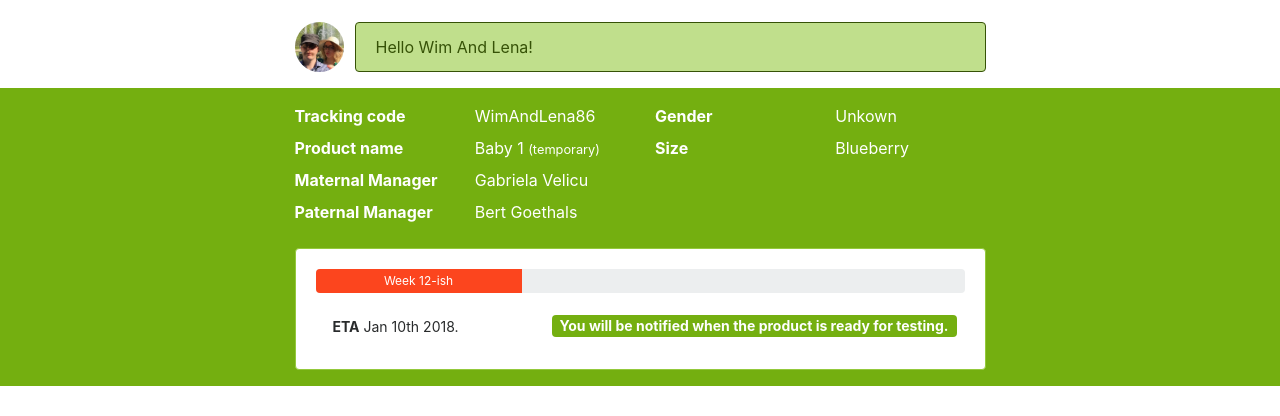
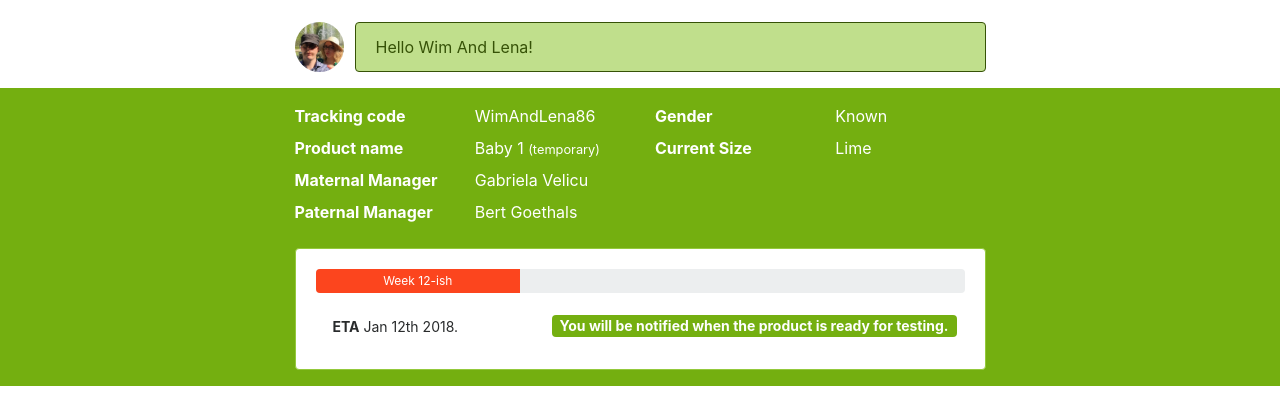
Before and after one commit to Bertg/velicu.com, a Jekyll site: the page built from products/WimAndLena86.html, in a window 1280 px wide and 900 px high. Shown: the part 138-554 px from the top of the window. Built offline with Jekyll 4.4.1, drawn with Linux system fonts in a browser that asks for light colours; nearby versions of some CDN libraries; some of the changed lines change nothing that is shown.

Commit message:
Updated details

```diff
--- a/_includes/details.html
+++ b/_includes/details.html
@@ -22,9 +22,9 @@
   <div class="col-md-6 col-sm-12">
     <dl class="row">
       <dt class="col-6">Gender</dt>
-      <dd class="col-6">Unkown</dd>
-      <dt class="col-6">Size</dt>
-      <dd class="col-6">Blueberry</dd>
+      <dd class="col-6">Known</dd>
+      <dt class="col-6">Current Size</dt>
+      <dd class="col-6" id="babySize"></dd>
     </dl>
   </div>
 </div>
@@ -47,7 +47,7 @@
     <div class="d-flex justify-content-end">
       <div class="mr-auto p-2">
         <span class="btn btn-sm">
-          <strong>ETA</strong>  Jan 10th 2018.
+          <strong>ETA</strong>  Jan 12th 2018.
         </span>
       </div>
       <div class="p-2">
@@ -101,11 +101,12 @@
 <script type="text/javascript">
   var dayInMilis = 1000 * 60 * 60 * 24,
     initDate = (new Date(2017, 3, 11)) / dayInMilis, // Dates are month 0-based
-    deliveryDate = (new Date(2018, 0, 10)) / dayInMilis, // Dates are month 0-based
+    deliveryDate = (new Date(2018, 0, 12)) / dayInMilis, // Dates are month 0-based
     today = Date.now() / dayInMilis;
 
   var totalDays = Math.round(deliveryDate - initDate),
-    currentDays = Math.round(today - initDate);
+    currentDays = Math.round(today - initDate),
+    currentWeeks = Math.round(currentDays / 7);
 
   var progressBar = document.getElementById('progress');
 
@@ -113,6 +114,48 @@
   progressBar.setAttribute("aria-valuenow", currentDays);
   progressBar.style.width = "" + ((currentDays / totalDays) * 100) + "%";
 
-  document.getElementById('week').textContent = "Week " + Math.round(currentDays / 7) + "-ish";
+  document.getElementById('week').textContent = "Week " + currentWeeks + "-ish";
+
+  var babySizes = [
+    'Poppy seed',
+    'Sesame seed',
+    'Lentil',
+    'Blueberry',
+    'Kidney bean',
+    'Grape',
+    'Prune',
+    'Fig',
+    'Lime',
+    'Peach',
+    'Lemon',
+    'Apple',
+    'Avocado',
+    'Turnip',
+    'Bell pepper',
+    'Heirloom tomato',
+    'Banana',
+    'Carrot',
+    'Spaghetti squash',
+    'Large mango',
+    'Ear of corn',
+    'Rutabaga',
+    'Scallion',
+    'Head of cauliflower',
+    'Large eggplant',
+    'Butternut squash',
+    'Large cabbage',
+    'Coconut',
+    'Squash',
+    'Pineapple',
+    'Cantaloupe',
+    'Honeydew melon',
+    'Romaine lettuce',
+    'Swiss chard',
+    'Leek',
+    'Mini-watermelon',
+    'Small pumpkin',
+  ]
+  document.getElementById('babySize').textContent = babySizes[currentWeeks - 4];
+
 
 </script>
```
